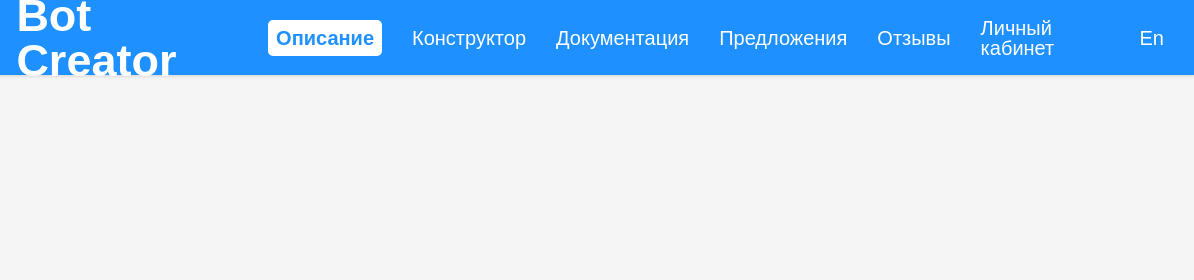
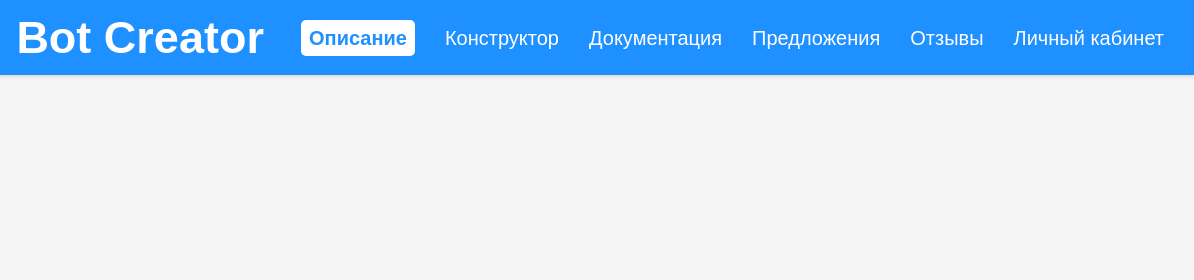
Before and after one commit to Mihinator3000/Web, a plain HTML site: page index.html in a window 1280 px wide. Shown: the top 280 px of the page, 86-1280 px from the left. Drawn offline with Linux system fonts and the light colour scheme.

Commit message:
refactor: update header

```diff
--- a/index.html
+++ b/index.html
@@ -22,8 +22,7 @@
             <a class="header-item" href="documentation.html">Документация</a>
             <a class="header-item" href="suggestions.html">Предложения</a>
             <a class="header-item" href="reviews.html">Отзывы</a>
-            <a class="header-item" href="">Личный кабинет</a>
-            <a class="header-item">En</a>
+            <a class="header-item" href="https://isu.ifmo.ru/">Личный кабинет</a>
         </nav>
     </header>
     <main class="content">
```
Also changed, not shown: constructor.html (+1 -0 lines), documentation.html (+1 -2 lines), reviews.html (+1 -2 lines), suggestions.html (+1 -2 lines).
